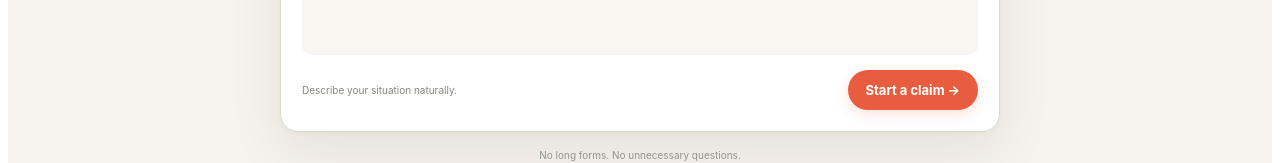
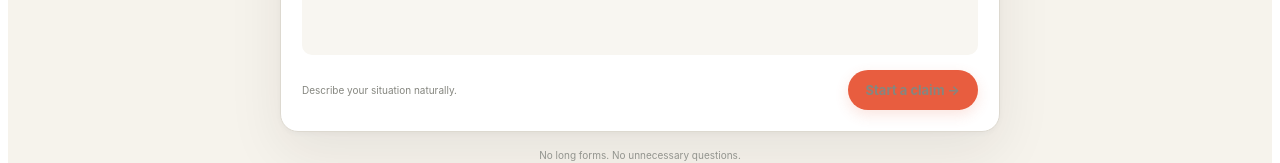
Before and after one commit to Darkstar080/forma-ai, a React (Vite) app in the folder apps/client/: page / in a window 1280 px wide. Shown: the part 587-750 px from the top of the page. Built offline with nearby package versions, Linux system fonts and the light colour scheme.

Commit message:
feat: connect home claim entry points

```diff
--- a/apps/client/src/components/HomeSections.jsx
+++ b/apps/client/src/components/HomeSections.jsx
@@ -1,3 +1,5 @@
+import { Link } from "react-router-dom";
+
 function HeroSection() {
   return (
     <section className="home-hero">
@@ -30,9 +32,9 @@ function HeroSection() {
           <div className="story-card-bottom">
             <span>Describe your situation naturally.</span>
 
-            <button className="primary-action">
+            <Link to="/claim/ai" className="primary-action">
               Start a claim <span>→</span>
-            </button>
+            </Link>
           </div>
         </div>
 
@@ -54,30 +56,38 @@ function QuickActions() {
         </div>
 
         <div className="quick-grid">
-          <div className="quick-card">
+          <Link to="/claim/ai" className="quick-card">
             <div className="quick-icon">+</div>
+
             <div>
               <h3>Start a new claim</h3>
-              <p>Tell us what happened and we'll guide you through it.</p>
+              <p>
+                Tell us what happened and we'll guide you through it.
+              </p>
             </div>
+
             <span className="arrow">→</span>
-          </div>
+          </Link>
 
           <div className="quick-card">
             <div className="quick-icon">↗</div>
+
             <div>
               <h3>Continue a claim</h3>
               <p>Pick up where you left off with a saved draft.</p>
             </div>
+
             <span className="arrow">→</span>
           </div>
 
           <div className="quick-card">
             <div className="quick-icon">○</div>
+
             <div>
               <h3>View my claims</h3>
               <p>Check the status of your existing claims.</p>
             </div>
+
             <span className="arrow">→</span>
           </div>
         </div>
@@ -297,6 +307,7 @@ function TrustSection() {
         <div className="trust-list">
           <div>
             <span>✓</span>
+
             <div>
               <strong>Transparent assistance</strong>
               <p>Review information before moving forward.</p>
@@ -305,6 +316,7 @@ function TrustSection() {
 
           <div>
             <span>✓</span>
+
             <div>
               <strong>Structured workflows</strong>
               <p>Complex forms remain clear and organized.</p>
@@ -313,6 +325,7 @@ function TrustSection() {
 
           <div>
             <span>✓</span>
+
             <div>
               <strong>Designed for real people</strong>
               <p>Less friction without removing user control.</p>
@@ -340,9 +353,9 @@ function CTASection() {
           Start with your story. We'll help with the rest.
         </p>
 
-        <button className="primary-action">
+        <Link to="/claim/ai" className="primary-action">
           Start a claim <span>→</span>
-        </button>
+        </Link>
       </div>
     </section>
   );
```
